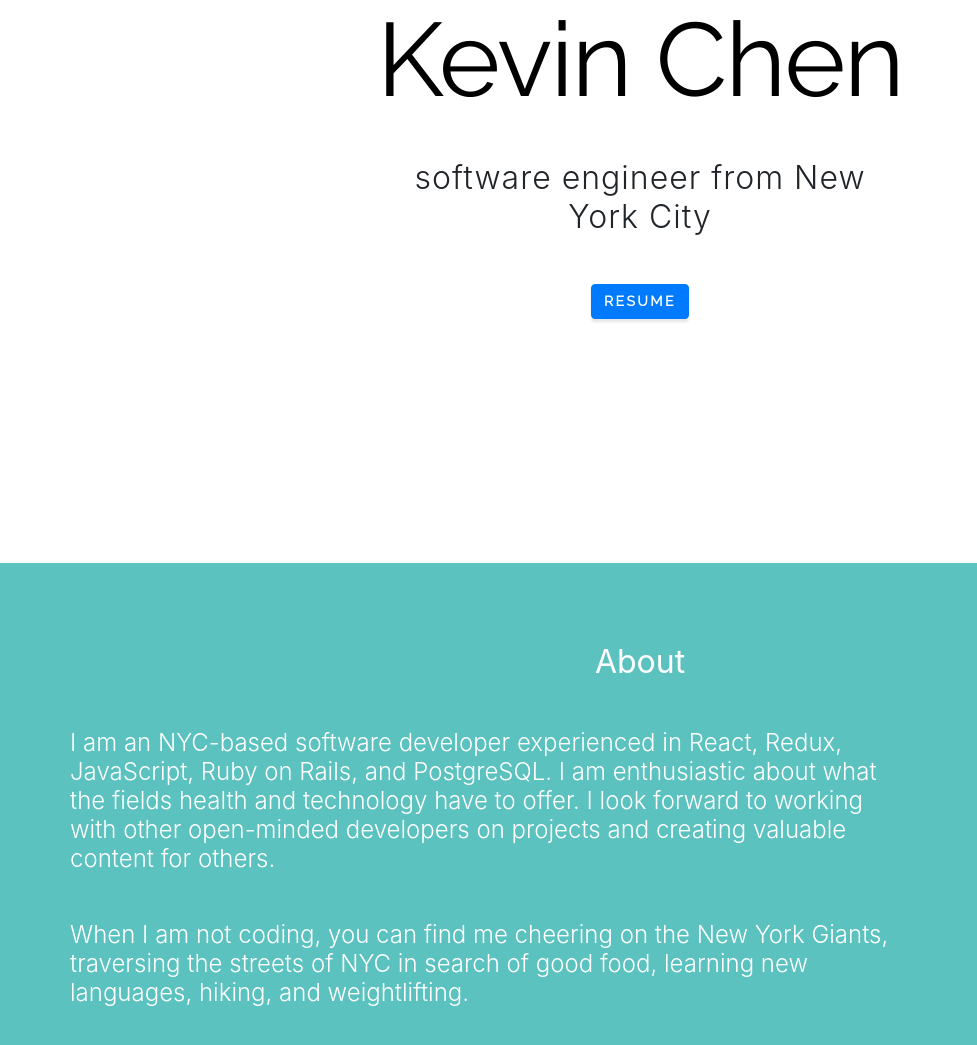
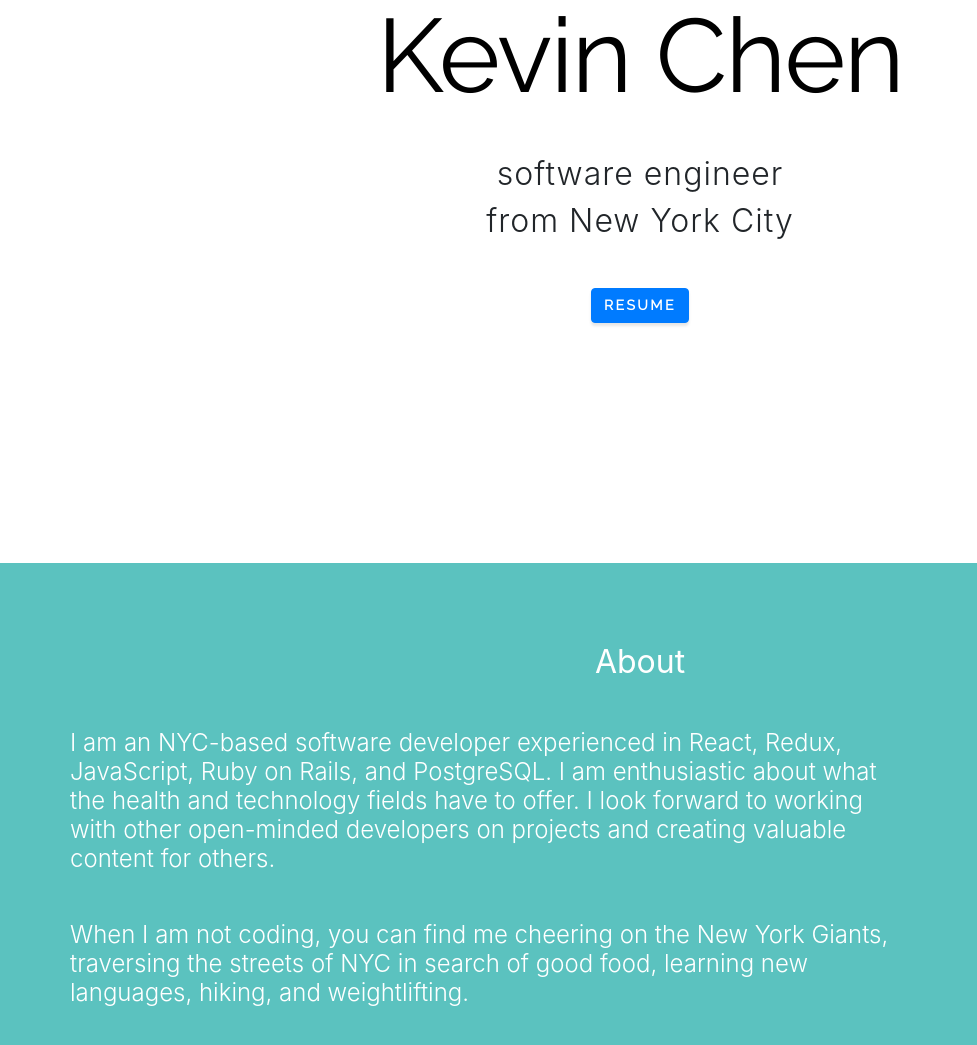
Before and after one commit to kevinchen93/kevinchen93.github.io, a website with bundled scripts: page index.html in a window 1280 px wide. Shown: the part 237-1282 px from the top of the page, 0-977 px from the left. Built offline with nearby package versions, Linux system fonts and the light colour scheme; grey boxes are pictures that could not be loaded.

Commit message:
Edit styling

```diff
--- a/index.html
+++ b/index.html
@@ -59,7 +59,8 @@
       <div class="container d-flex h-100 align-items-center">
         <div class="mx-auto text-center">
           <h1 class="mx-auto my-0 mb-5">Kevin Chen</h1>
-          <h2 class="mx-auto mt-3 mb-5">software engineer from New York City</h2>
+          <h2 class="mx-auto mt-3">software engineer</h2>
+          <h2 class="mx-auto mb-5">from New York City</h2>
           <a href="assets/Kevin-Chen-Resume.pdf" id="resume-btn" class="resume-btn btn btn-primary js-scroll-trigger" target="_blank">Resume</a>
         </div>
       </div>
@@ -77,7 +78,7 @@
               </a>
               <div>
                 <h4 class="text-white text-left mb-5">
-                  I am an NYC-based software developer experienced in React, Redux, JavaScript, Ruby on Rails, and PostgreSQL. I am enthusiastic about what the fields health and technology have to offer. I look forward to working with other open-minded developers on projects and creating valuable content for others.
+                  I am an NYC-based software developer experienced in React, Redux, JavaScript, Ruby on Rails, and PostgreSQL. I am enthusiastic about what the health and technology fields have to offer. I look forward to working with other open-minded developers on projects and creating valuable content for others.
                 </h4>
                 <h4 class="text-white text-left">When I am not coding, you can find me cheering on the New York Giants, traversing the streets of NYC in search of good food, learning new languages, hiking, and weightlifting.
                 </h4>
```
